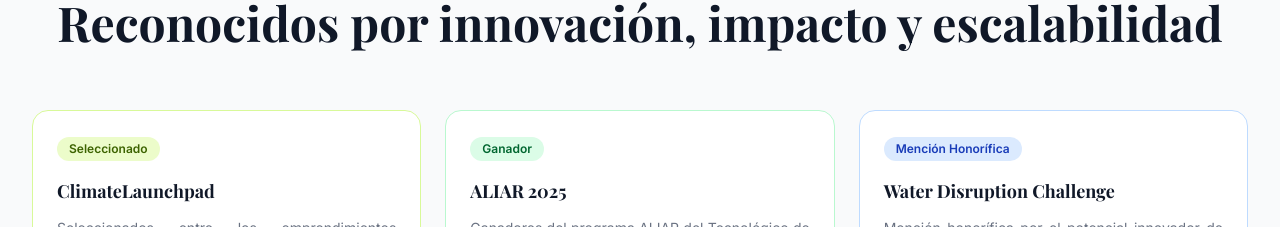
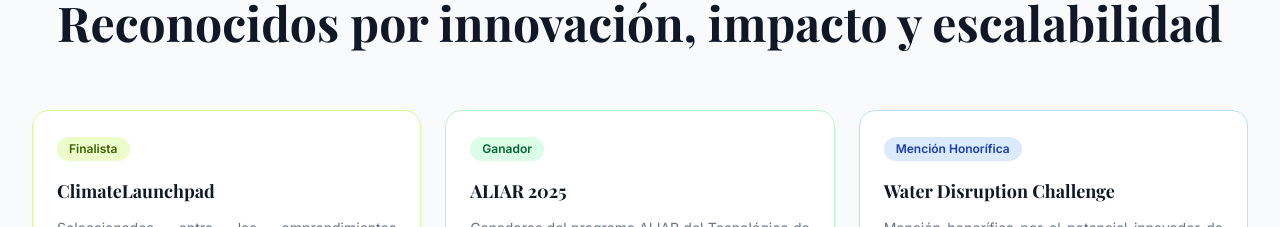
Before and after one commit to ximenaiturriagac/biolily, a Next.js app: page / in a window 1280 px wide. Shown: the part 8646-8873 px from the top of the page. Built offline with nearby package versions, Linux system fonts and the light colour scheme; a web font is replaced by a local one.

Commit message:
Update Reconocimientos.tsx

```diff
--- a/src/components/sections/Reconocimientos.tsx
+++ b/src/components/sections/Reconocimientos.tsx
@@ -1,6 +1,6 @@
 const awards = [
   {
-    badge: "Seleccionado",
+    badge: "Finalista",
     badgeColor: "bg-lime-100 text-lime-800",
     title: "ClimateLaunchpad",
     desc: "Seleccionados entre los emprendimientos climáticos más prometedores de México para participar en el principal programa europeo de aceleración de tecnologías climáticas.",
```
